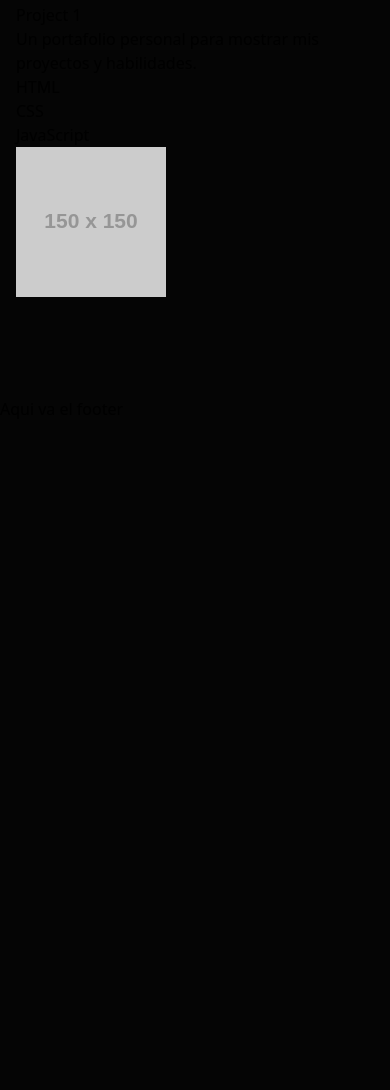
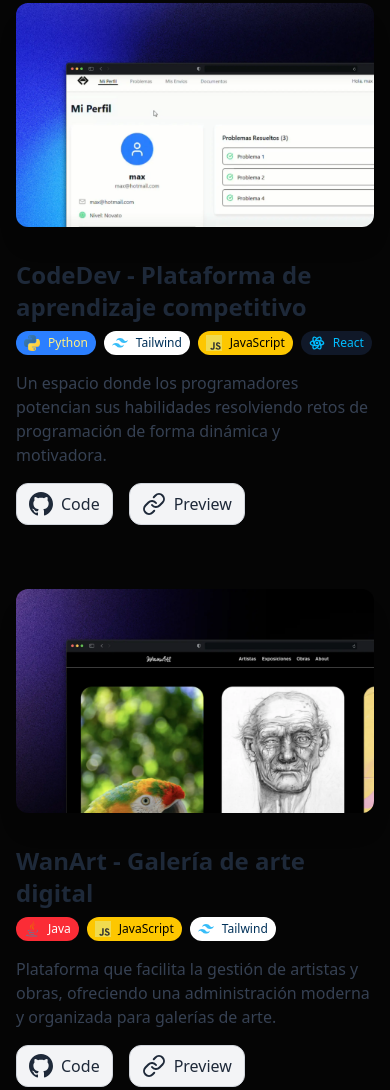
Before and after one commit to NicVar1/Portfolio-Branch-Project-, an Astro site in the folder porfolio/pt-AndresGomez/: page / in a window 390 px wide. Shown: the part 2399-3489 px from the top of the page. Before the commit the page ends 2900 px from the top, so only its background shows below. Built offline with nearby package versions, Linux system fonts and the light colour scheme; Astro itself is replaced by a stand-in of ours; placeholder pictures from the web are drawn by us.

Commit message:
The projects section and footer section were added, and responsive design errors were corrected in Andrés' portfolio.

```diff
--- a/porfolio/pt-AndresGomez/src/components/Footer.astro
+++ b/porfolio/pt-AndresGomez/src/components/Footer.astro
@@ -1,3 +1,21 @@
-<footer class="py-20">
-    Aqui va el footer
+<footer class="rounded-lg shadow-sm m-4 bg-black/20 backdrop-blur-lg w-full xl:w-[1120px] mx-auto mb-10">
+  <div
+    class="w-full mx-auto max-w-screen-xl p-4 md:flex md:items-center md:justify-between"
+  >
+    <span class="text-sm sm:text-center text-white"
+      >© 2023 <a href="https://flowbite.com/" class="hover:underline"
+        >midudev</a
+      >. Casi todos los derechos reservados.
+    </span>
+    <ul
+      class="flex flex-wrap items-center mt-3 text-sm font-medium text-white/90 sm:mt-0"
+    >
+      <li>
+        <a href="#" class="hover:underline me-4 md:me-6">Sobre mí</a>
+      </li>
+      <li>
+        <a href="#" class="hover:underline">Contacto</a>
+      </li>
+    </ul>
+  </div>
 </footer>
--- a/porfolio/pt-AndresGomez/src/components/Header.astro
+++ b/porfolio/pt-AndresGomez/src/components/Header.astro
@@ -4,11 +4,7 @@ import "../styles/global.css";
 //import logoNavBar from "../images/AndresGomezPhoto.jpg";
 ---
 
-<header class="flex justify-center items-center py-5 w-full xl:w-[1120px] mx-auto">
-  <span>
-
-  </span>
-
+<header class="flex justify-center items-center py-5 w-full xl:w-[1120px] mx-auto ">
   <nav class="flex flex-row gap-x-10 opacity-80">
     <a href="#top">Inicio</a>
     <a href="#experiencia">Experiencia</a>
--- /dev/null
+++ b/porfolio/pt-AndresGomez/src/components/LinkButton.astro
@@ -0,0 +1,12 @@
+---
+const { href } = Astro.props;
+---
+
+<a
+    target="_blank"
+    href={href}
+    role="link"
+    class="inline-flex bg-gray-100 text-gray-800 border-gray-300 items-center justify-center gap-2 px-3 py-2 space-x-2 text-base transition dark:text-white dark:bg-gray-800 border dark:border-gray-600 focus-visible:ring-yellow-500/80 text-md hover:bg-gray-800 hover:border-gray-900 group max-w-fit rounded-xl hover:text-white focus:outline-none focus-visible:outline-none focus-visible:ring  focus-visible:ring-offset-2 active:bg-black"
+>
+    <slot />
+</a>
--- a/porfolio/pt-AndresGomez/src/components/Projects.astro
+++ b/porfolio/pt-AndresGomez/src/components/Projects.astro
@@ -1,29 +1,128 @@
 ---
 import { Image } from "astro:assets";
+import JavaIcon from "./icons/Java.astro";
+import JavaScriptIcon from "./icons/JavaScript.astro";
+import PythonIcon from "./icons/Python.astro";
+import TailwindIcon from "./icons/Tailwind.astro";
+import ReactIcon from "./icons/React.astro";
+import Link from "./icons/Link.astro";
+import LinkButton from "./LinkButton.astro";
+import GitHub from "./icons/Github.astro";
+
+const TAGS = {
+  JAVA: {
+    name: "Java",
+    class: "bg-red-500 text-white",
+    icon: JavaIcon,
+  },
+
+  JAVASCRIPT: {
+    name: "JavaScript",
+    class: "bg-yellow-400 text-black",
+    icon: JavaScriptIcon,
+  },
+
+  PYTHON: {
+    name: "Python",
+    class: "bg-blue-500 text-yellow-200",
+    icon: PythonIcon,
+  },
+  TAILWIND: {
+    name: "Tailwind",
+    class: "bg-white text-[#003159]",
+    icon: TailwindIcon,
+  },
+
+  REACT: {
+    name: "React",
+    class: "bg-gray-900 text-sky-400",
+    icon: ReactIcon,
+  },
+};
 
 const PROJECTS = [
   {
-    title: "Project 1",
-    description: "Un portafolio personal para mostrar mis proyectos y habilidades.",
-    link: '#',
-    github: '#',
-    image: "https://via.placeholder.com/150",
-    tags: ["HTML", "CSS", "JavaScript"]
+    title: "CodeDev - Plataforma de aprendizaje competitivo",
+    description:
+      "Un espacio donde los programadores potencian sus habilidades resolviendo retos de programación de forma dinámica y motivadora.",
+    github: "https://github.com/AndresGoGutierrez/CodeDev-judge",
+    link: "https://github.com/AndresGoGutierrez/CodeDev-judge",
+    image: "/projects/project-CodeDev.webp",
+    tags: [TAGS.PYTHON, TAGS.TAILWIND, TAGS.JAVASCRIPT, TAGS.REACT],
+  },
+  {
+    title: "WanArt - Galería de arte digital",
+    description:
+      "Plataforma que facilita la gestión de artistas y obras, ofreciendo una administración moderna y organizada para galerías de arte.",
+    github: "https://github.com/AndresGoGutierrez/Art-Gallery",
+    link: "https://github.com/AndresGoGutierrez/Art-Gallery",
+    image: "/projects/project-art-gallery.webp",
+    tags: [TAGS.JAVA, TAGS.JAVASCRIPT, TAGS.TAILWIND],
+  },
+    {
+    title: "RepliKa - Sistema PQRS",
+    description:
+      "Aplicación web para gestionar PQRS, facilitando el registro, seguimiento y resolución de solicitudes de forma rápida y transparente.",
+    github: "https://github.com/AndresGoGutierrez/Sistema-PQRS-Microservice",
+    link: "https://github.com/AndresGoGutierrez/Sistema-PQRS-Microservice",
+    image: "/projects/project-repliKa.webp",
+    tags: [TAGS.JAVASCRIPT, TAGS.TAILWIND],
   }
-]
+];
 ---
 
-{
-    PROJECTS.map(({ image, title, description, tags}) => (
-        <article>
-            <h3>{title}</h3>
-            <p>{description}</p>
-            <ul>
-                {tags.map(tag => (
-                    <li>{tag}</li>
-                ))}
+<div class="flex flex-col gap-y-16">
+  {
+    PROJECTS.map(({ image, title, description, tags, link, github }) => (
+      <article class="flex flex-col space-x-0 space-y-8 group md:flex-row md:space-x-8 md:space-y-0">
+        <div class="w-full md:w-1/2">
+          <div class="relative flex flex-col items-center col-span-6 row-span-5 gap-8 transition duration-500 ease-in-out transform shadow-xl overflow-clip rounded-xl sm:rounded-xl md:group-hover:-translate-y-1 md:group-hover:shadow-2xl lg:border lg:border-gray-800 lg:hover:border-gray-700 lg:hover:bg-gray-800/50">
+            <img
+              class="object-cover object-top w-full h-56 transition duration-500 sm:h-full md:scale-110 md:group-hover:scale-105"
+              loading="lazy"
+              src={image}
+            />
+          </div>
+        </div>
+
+        <div class="w-full md:w-1/2 md:max-w-lg">
+          <h3 class="text-2xl font-bold text-gray-800 dark:text-gray-100">
+            {title}
+          </h3>
+          <div class="flex flex-wrap mt-2">
+            <ul class="flex flex-row mb-2 gap-x-2">
+              {tags.map((tag) => (
+                <li>
+                  <span
+                    class={`flex gap-x-2 rounded-full text-xs ${tag.class} py-1 px-2 `}
+                  >
+                    <tag.icon class="size-4" />
+                    {tag.name}
+                  </span>
+                </li>
+              ))}
             </ul>
-            <img src={image} alt="Captura de pantalla del proyecto ${image}" />
-        </article>
+
+            <div class="mt-2 text-gray-700 dark:text-gray-400">
+              {description}
+            </div>
+            <footer class="flex items-end justify-start mt-4 gap-x-4">
+              {github && (
+                <LinkButton href={github}>
+                  <GitHub class="size-6" />
+                  Code
+                </LinkButton>
+              )}
+              {link && (
+                <LinkButton href={link}>
+                  <Link class="size-4" />
+                  Preview
+                </LinkButton>
+              )}
+            </footer>
+          </div>
+        </div>
+      </article>
     ))
-}
+  }
+</div>
--- /dev/null
+++ b/porfolio/pt-AndresGomez/src/components/icons/Java.astro
@@ -0,0 +1,22 @@
+<svg
+  class={Astro.props.class}
+  xmlns="http://www.w3.org/2000/svg"
+  preserveAspectRatio="xMidYMid"
+  viewBox="0 0 256 346"
+>
+  <path
+    d="M83 267s-14 8 9 11c27 3 41 2 71-3 0 0 8 5 19 9-67 29-153-2-99-17M74 230s-15 11 8 13c29 3 52 3 92-4 0 0 6 5 15 8-82 24-173 2-115-17"
+    fill="#5382A1"></path>
+  <path
+    d="M144 166c17 19-4 36-4 36s42-22 22-49c-18-26-32-38 44-82 0 0-119 29-62 95"
+    fill="#E76F00"></path>
+  <path
+    d="M233 295s10 8-10 15c-39 12-163 15-197 0-12-5 11-13 18-14l12-2c-14-9-89 19-38 28 138 22 251-10 215-27M89 190s-63 15-22 21c17 2 51 2 83-1 26-2 52-7 52-7l-16 9c-64 16-187 8-151-9 30-14 54-13 54-13M202 253c64-33 34-66 13-61l-7 2s2-3 6-5c41-14 73 43-14 66l2-2"
+    fill="#5382A1"></path>
+  <path
+    d="M162 0s36 36-34 91c-56 45-12 70 0 99-32-30-56-56-40-80 23-35 89-53 74-110"
+    fill="#E76F00"></path>
+  <path
+    d="M95 345c62 4 158-3 160-32 0 0-4 11-51 20-53 10-119 9-158 2 0 0 8 7 49 10"
+    fill="#5382A1"></path>
+</svg>
--- /dev/null
+++ b/porfolio/pt-AndresGomez/src/components/icons/JavaScript.astro
@@ -0,0 +1,12 @@
+<svg
+  class={Astro.props.class}
+  xmlns="http://www.w3.org/2000/svg"
+  width="2500"
+  height="2500"
+  viewBox="0 0 1052 1052"
+>
+  <path fill="#f0db4f" d="M0 0h1052v1052H0z"></path>
+  <path
+    d="M965.9 801.1c-7.7-48-39-88.3-131.7-125.9-32.2-14.8-68.1-25.399-78.8-49.8-3.8-14.2-4.3-22.2-1.9-30.8 6.9-27.9 40.2-36.6 66.6-28.6 17 5.7 33.1 18.801 42.8 39.7 45.4-29.399 45.3-29.2 77-49.399-11.6-18-17.8-26.301-25.4-34-27.3-30.5-64.5-46.2-124-45-10.3 1.3-20.699 2.699-31 4-29.699 7.5-58 23.1-74.6 44-49.8 56.5-35.6 155.399 25 196.1 59.7 44.8 147.4 55 158.6 96.9 10.9 51.3-37.699 67.899-86 62-35.6-7.4-55.399-25.5-76.8-58.4-39.399 22.8-39.399 22.8-79.899 46.1 9.6 21 19.699 30.5 35.8 48.7 76.2 77.3 266.899 73.5 301.1-43.5 1.399-4.001 10.6-30.801 3.199-72.101zm-394-317.6h-98.4c0 85-.399 169.4-.399 254.4 0 54.1 2.8 103.7-6 118.9-14.4 29.899-51.7 26.2-68.7 20.399-17.3-8.5-26.1-20.6-36.3-37.699-2.8-4.9-4.9-8.7-5.601-9-26.699 16.3-53.3 32.699-80 49 13.301 27.3 32.9 51 58 66.399 37.5 22.5 87.9 29.4 140.601 17.3 34.3-10 63.899-30.699 79.399-62.199 22.4-41.3 17.6-91.3 17.4-146.6.5-90.2 0-180.4 0-270.9z"
+    fill="#323330"></path>
+</svg>
--- /dev/null
+++ b/porfolio/pt-AndresGomez/src/components/icons/Link.astro
@@ -0,0 +1,16 @@
+<svg
+  {...Astro.props}
+  xmlns="http://www.w3.org/2000/svg"
+  width="24"
+  height="24"
+  viewBox="0 0 24 24"
+  fill="none"
+  stroke="currentColor"
+  stroke-width="2"
+  stroke-linecap="round"
+  stroke-linejoin="round"
+  class="link"
+  ><path d="M10 13a5 5 0 0 0 7.54.54l3-3a5 5 0 0 0-7.07-7.07l-1.72 1.71"
+  ></path><path d="M14 11a5 5 0 0 0-7.54-.54l-3 3a5 5 0 0 0 7.07 7.07l1.71-1.71"
+  ></path></svg
+>
--- /dev/null
+++ b/porfolio/pt-AndresGomez/src/components/icons/Python.astro
@@ -0,0 +1,39 @@
+<svg
+  class={Astro.props.class}
+  xmlns="http://www.w3.org/2000/svg"
+  fill="none"
+  viewBox="16 16 32 32"
+>
+  <path
+    fill="url(#python__a)"
+    d="M31.885 16c-8.124 0-7.617 3.523-7.617 3.523l.01 3.65h7.752v1.095H21.197S16 23.678 16 31.876c0 8.196 4.537 7.906 4.537 7.906h2.708v-3.804s-.146-4.537 4.465-4.537h7.688s4.32.07 4.32-4.175v-7.019S40.374 16 31.885 16zm-4.275 2.454a1.394 1.394 0 1 1 0 2.79 1.393 1.393 0 0 1-1.395-1.395c0-.771.624-1.395 1.395-1.395z"
+  ></path>
+  <path
+    fill="url(#python__b)"
+    d="M32.115 47.833c8.124 0 7.617-3.523 7.617-3.523l-.01-3.65H31.97v-1.095h10.832S48 40.155 48 31.958c0-8.197-4.537-7.906-4.537-7.906h-2.708v3.803s.146 4.537-4.465 4.537h-7.688s-4.32-.07-4.32 4.175v7.019s-.656 4.247 7.833 4.247zm4.275-2.454a1.393 1.393 0 0 1-1.395-1.395 1.394 1.394 0 1 1 1.395 1.395z"
+  ></path>
+  <defs>
+    <linearGradient
+      id="python__a"
+      x1="19.075"
+      x2="34.898"
+      y1="18.782"
+      y2="34.658"
+      gradientUnits="userSpaceOnUse"
+    >
+      <stop stop-color="#387EB8"></stop>
+      <stop offset="1" stop-color="#366994"></stop>
+    </linearGradient>
+    <linearGradient
+      id="python__b"
+      x1="28.809"
+      x2="45.803"
+      y1="28.882"
+      y2="45.163"
+      gradientUnits="userSpaceOnUse"
+    >
+      <stop stop-color="#FFE052"></stop>
+      <stop offset="1" stop-color="#FFC331"></stop>
+    </linearGradient>
+  </defs>
+</svg>
--- /dev/null
+++ b/porfolio/pt-AndresGomez/src/components/icons/React.astro
@@ -0,0 +1,33 @@
+<svg
+  class={Astro.props.class}
+  xmlns="http://www.w3.org/2000/svg"
+  width="24"
+  height="24"
+  viewBox="0 0 24 24"
+  fill="none"
+  stroke="currentColor"
+  stroke-width="2"
+  stroke-linecap="round"
+  stroke-linejoin="round"
+>
+  <path stroke="none" d="M0 0h24v24H0z" fill="none"></path>
+  <path
+    d="M6.306 8.711c-2.602 .723 -4.306 1.926 -4.306 3.289c0 2.21 4.477 4 10 4c.773 0 1.526 -.035 2.248 -.102"
+  ></path>
+  <path
+    d="M17.692 15.289c2.603 -.722 4.308 -1.926 4.308 -3.289c0 -2.21 -4.477 -4 -10 -4c-.773 0 -1.526 .035 -2.25 .102"
+  ></path>
+  <path
+    d="M6.305 15.287c-.676 2.615 -.485 4.693 .695 5.373c1.913 1.105 5.703 -1.877 8.464 -6.66c.387 -.67 .733 -1.339 1.036 -2"
+  ></path>
+  <path
+    d="M17.694 8.716c.677 -2.616 .487 -4.696 -.694 -5.376c-1.913 -1.105 -5.703 1.877 -8.464 6.66c-.387 .67 -.733 1.34 -1.037 2"
+  ></path>
+  <path
+    d="M12 5.424c-1.925 -1.892 -3.82 -2.766 -5 -2.084c-1.913 1.104 -1.226 5.877 1.536 10.66c.386 .67 .793 1.304 1.212 1.896"
+  ></path>
+  <path
+    d="M12 18.574c1.926 1.893 3.821 2.768 5 2.086c1.913 -1.104 1.226 -5.877 -1.536 -10.66c-.375 -.65 -.78 -1.283 -1.212 -1.897"
+  ></path>
+  <path d="M11.5 12.866a1 1 0 1 0 1 -1.732a1 1 0 0 0 -1 1.732z"></path>
+</svg>
--- /dev/null
+++ b/porfolio/pt-AndresGomez/src/components/icons/Tailwind.astro
@@ -0,0 +1,19 @@
+<svg
+  class={Astro.props.class}
+  xmlns="http://www.w3.org/2000/svg"
+  fill="none"
+  viewBox="0 0 54 33"
+>
+  <g clip-path="url(#tailwindcss__a)">
+    <path
+      fill="#38bdf8"
+      fill-rule="evenodd"
+      d="M27 0c-7.2 0-11.7 3.6-13.5 10.8 2.7-3.6 5.85-4.95 9.45-4.05 2.054.513 3.522 2.004 5.147 3.653C30.744 13.09 33.808 16.2 40.5 16.2c7.2 0 11.7-3.6 13.5-10.8-2.7 3.6-5.85 4.95-9.45 4.05-2.054-.513-3.522-2.004-5.147-3.653C36.756 3.11 33.692 0 27 0zM13.5 16.2C6.3 16.2 1.8 19.8 0 27c2.7-3.6 5.85-4.95 9.45-4.05 2.054.514 3.522 2.004 5.147 3.653C17.244 29.29 20.308 32.4 27 32.4c7.2 0 11.7-3.6 13.5-10.8-2.7 3.6-5.85 4.95-9.45 4.05-2.054-.513-3.522-2.004-5.147-3.653C23.256 19.31 20.192 16.2 13.5 16.2z"
+      clip-rule="evenodd"></path>
+  </g>
+  <defs>
+    <clipPath id="tailwindcss__a">
+      <path fill="#fff" d="M0 0h54v32.4H0z"></path>
+    </clipPath>
+  </defs>
+</svg>
--- a/porfolio/pt-AndresGomez/src/layouts/Layout.astro
+++ b/porfolio/pt-AndresGomez/src/layouts/Layout.astro
@@ -17,7 +17,7 @@ import Footer from "../components/Footer.astro";
     />
     <title>Porfolio de AndresGoGutierrez - Desarrollador y Programador.</title>
   </head>
-  <body>
+  <body class="overflow-x-hidden">
     <div
       class="absolute top-0 z-[-2] h-screen w-screen bg-neutral-950 bg-[radial-gradient(ellipse_80%_80%_at_50%_-20%,rgba(120,119,198,0.3),rgba(255,255,255,0))]"
     >
--- a/porfolio/pt-AndresGomez/src/pages/index.astro
+++ b/porfolio/pt-AndresGomez/src/pages/index.astro
@@ -74,7 +74,7 @@ import Projects from "../components/Projects.astro";
       <Experience />
     </SectionContainer>
 
-    <SectionContainer id="experiencia">
+    <SectionContainer id="proyectos">
       <h2 class="text-3xl font-semibold mb-6 flex gap-x-2 items-center">
         <CodeIcon class="size-7" />
         Proyectos
```
Also changed, not shown: porfolio/pt-AndresGomez/public/projects/project-CodeDev.webp (added), porfolio/pt-AndresGomez/public/projects/project-art-gallery.webp (added), porfolio/pt-AndresGomez/public/projects/project-repliKa.webp (added), porfolio/pt-AndresGomez/src/images/AndresGomezPhoto.jpg (deleted).
